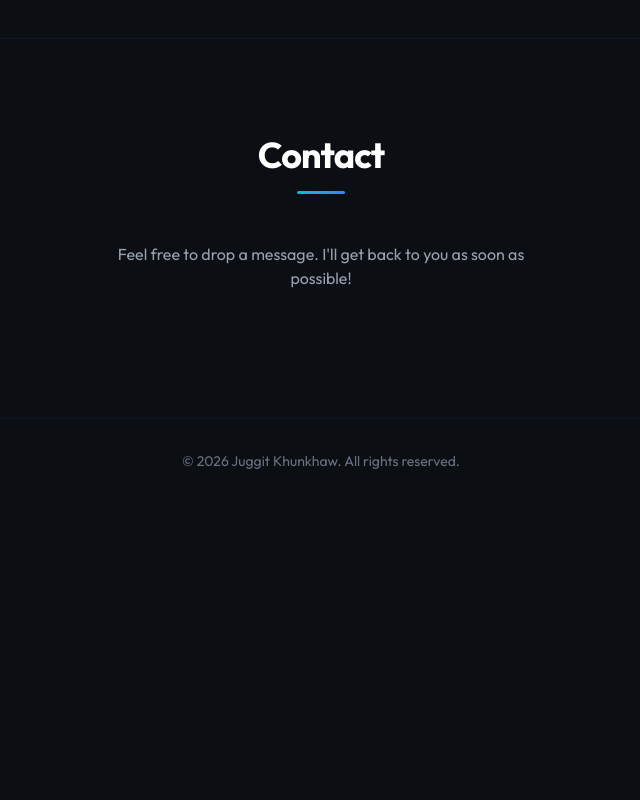
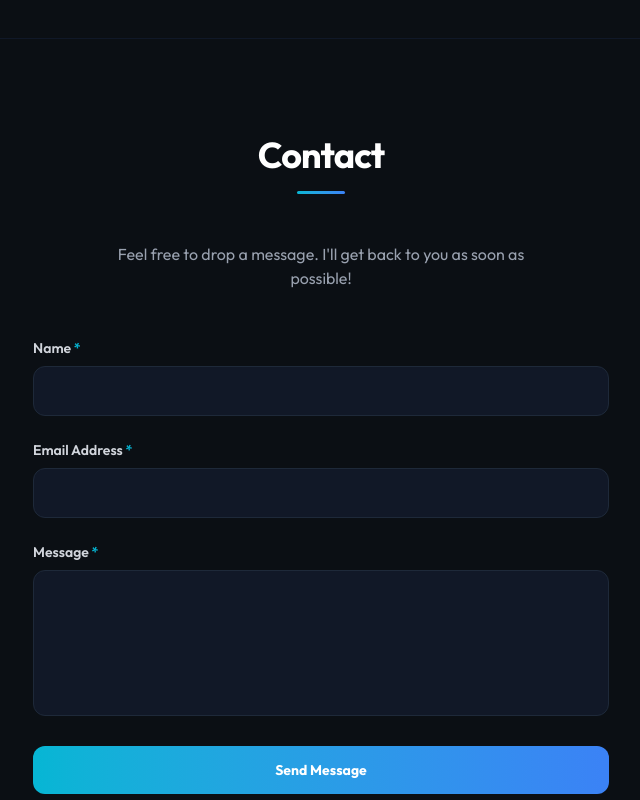
Before and after one commit to Markk2004/Portfolio, a Next.js app: page / in a window 1280 px wide. Shown: the part 2720-3520 px from the top of the page, without its empty margins (319-959 px from the left). Before the commit the page ends 3223 px from the top, so only its background shows below. Built offline with nearby package versions, Linux system fonts and the light colour scheme.

Commit message:
feat: connect bilingual contact form

```diff
--- a/app/page.js
+++ b/app/page.js
@@ -7,6 +7,7 @@ import Hero from '@/components/Hero';
 import About from '@/components/About';
 import Skills from '@/components/Skills';
 import Projects from '@/components/Projects';
+import Contact from '@/components/Contact';
 import Footer from '@/components/Footer';
 import { getLocaleContent } from '@/lib/portfolio-content';
 
@@ -36,26 +37,13 @@ export default function Home() {
         <Header locale={locale} content={content} onLocaleChange={setLocale} />
 
         <main className="flex-1">
-          {/* Accessible focus wrapper after welcome intro completes */}
           <div ref={mainHeadingRef} tabIndex={-1} className="focus:outline-none" aria-label="Main Portfolio Content">
             <Hero content={content} />
           </div>
           <About content={content} />
           <Skills skills={content.skills} content={content} />
           <Projects projects={content.projects} content={content} />
-
-          <section id="contact" className="py-24 border-t border-gray-900 bg-[#0B0F14] px-4 md:px-8">
-            <div className="mx-auto max-w-6xl">
-              <h2 className="text-3xl md:text-4xl font-bold tracking-tight text-white mb-12 text-center">
-                {content.ui.nav.contact}
-                <span className="block w-12 h-[3px] bg-gradient-to-r from-[#06B6D4] to-[#3B82F6] mx-auto mt-4 rounded-full" />
-              </h2>
-              <div className="text-center text-gray-400 mb-8 max-w-md mx-auto">
-                <p>{content.contact.subtitle}</p>
-              </div>
-              {/* Contact Form goes here */}
-            </div>
-          </section>
+          <Contact locale={locale} content={content} />
         </main>
 
         <Footer content={content} />
--- /dev/null
+++ b/components/Contact.js
@@ -0,0 +1,18 @@
+import ContactForm from './ContactForm';
+
+export default function Contact({ locale, content }) {
+  return (
+    <section id="contact" className="py-24 border-t border-gray-900 bg-[#0B0F14] px-4 md:px-8">
+      <div className="mx-auto max-w-6xl">
+        <h2 className="text-3xl md:text-4xl font-bold tracking-tight text-white mb-12 text-center">
+          {content.ui.nav.contact}
+          <span className="block w-12 h-[3px] bg-gradient-to-r from-[#06B6D4] to-[#3B82F6] mx-auto mt-4 rounded-full" />
+        </h2>
+        <div className="text-center text-gray-400 mb-12 max-w-md mx-auto">
+          <p>{content.contact.subtitle}</p>
+        </div>
+        <ContactForm locale={locale} content={content} />
+      </div>
+    </section>
+  );
+}
--- /dev/null
+++ b/components/ContactForm.js
@@ -0,0 +1,190 @@
+'use client';
+
+import { useState } from 'react';
+import { validateContactForm } from '@/lib/validation';
+
+export default function ContactForm({ locale, content }) {
+  const formContent = content.contact.form;
+  const [formData, setFormData] = useState({ name: '', email: '', message: '' });
+  const [errors, setErrors] = useState({});
+  const [isSubmitting, setIsSubmitting] = useState(false);
+  const [submitStatus, setSubmitStatus] = useState(null); // 'success', 'error', or 'rate-limit'
+
+  const handleChange = (e) => {
+    const { name, value } = e.target;
+    setFormData((prev) => ({ ...prev, [name]: value }));
+    if (errors[name]) {
+      setErrors((prev) => ({ ...prev, [name]: '' }));
+    }
+  };
+
+  const handleSubmit = async (e) => {
+    e.preventDefault();
+    setSubmitStatus(null);
+    setIsSubmitting(true);
+
+    const validationErrors = validateContactForm(formData, locale);
+    if (Object.keys(validationErrors).length > 0) {
+      setErrors(validationErrors);
+      setIsSubmitting(false);
+      return;
+    }
+
+    try {
+      const apiUrl = process.env.NEXT_PUBLIC_API_URL || 'http://localhost:8000';
+      const response = await fetch(`${apiUrl}/api/contact`, {
+        method: 'POST',
+        headers: {
+          'Content-Type': 'application/json',
+          'Accept': 'application/json',
+        },
+        body: JSON.stringify({
+          ...formData,
+          locale,
+        }),
+      });
+
+      if (response.status === 201) {
+        setSubmitStatus('success');
+        setFormData({ name: '', email: '', message: '' });
+        setErrors({});
+      } else if (response.status === 422) {
+        const result = await response.json();
+        if (result.errors) {
+          const backendErrors = {};
+          Object.keys(result.errors).forEach((key) => {
+            backendErrors[key] = result.errors[key][0];
+          });
+          setErrors(backendErrors);
+        }
+        setSubmitStatus('error');
+      } else if (response.status === 429) {
+        setSubmitStatus('rate-limit');
+      } else {
+        setSubmitStatus('error');
+      }
+    } catch (err) {
+      console.error(err);
+      setSubmitStatus('error');
+    } finally {
+      setIsSubmitting(false);
+    }
+  };
+
+  return (
+    <form onSubmit={handleSubmit} className="space-y-6 max-w-xl mx-auto" noValidate>
+      {submitStatus && (
+        <div
+          role="status"
+          className={`p-4 rounded-xl text-sm font-semibold border ${
+            submitStatus === 'success'
+              ? 'bg-green-950/30 border-green-800 text-green-400'
+              : submitStatus === 'rate-limit'
+              ? 'bg-amber-950/30 border-amber-800 text-amber-400'
+              : 'bg-red-950/30 border-red-900 text-red-400'
+          }`}
+        >
+          {submitStatus === 'success' && formContent.success}
+          {submitStatus === 'rate-limit' && (locale === 'th' ? 'ส่งข้อความบ่อยเกินไป กรุณารอ 1 นาทีแล้วลองใหม่' : 'Too many requests. Please wait a minute and try again.')}
+          {submitStatus === 'error' && !Object.keys(errors).length && formContent.error}
+          {submitStatus === 'error' && Object.keys(errors).length > 0 && (locale === 'th' ? 'กรุณาแก้ไขข้อผิดพลาดในฟอร์ม' : 'Please correct the errors in the form.')}
+        </div>
+      )}
+
+      <div>
+        <label htmlFor="contact-name" className="block text-sm font-semibold text-gray-300 mb-2">
+          {formContent.name} <span className="text-[#06B6D4]">*</span>
+        </label>
+        <input
+          type="text"
+          id="contact-name"
+          name="name"
+          value={formData.name}
+          onChange={handleChange}
+          aria-invalid={errors.name ? 'true' : 'false'}
+          aria-describedby={errors.name ? 'name-error' : undefined}
+          className={`w-full bg-[#111827] border rounded-xl px-4 py-3 text-white focus:border-[#06B6D4] focus:ring-1 focus:ring-[#06B6D4] transition-all outline-none ${
+            errors.name ? 'border-red-900 focus:border-red-700' : 'border-gray-800'
+          }`}
+          disabled={isSubmitting}
+          required
+        />
+        {errors.name && (
+          <p id="name-error" className="text-xs text-red-400 mt-2 font-medium" role="alert">
+            {errors.name}
+          </p>
+        )}
+      </div>
+
+      <div>
+        <label htmlFor="contact-email" className="block text-sm font-semibold text-gray-300 mb-2">
+          {formContent.email} <span className="text-[#06B6D4]">*</span>
+        </label>
+        <input
+          type="email"
+          id="contact-email"
+          name="email"
+          value={formData.email}
+          onChange={handleChange}
+          aria-invalid={errors.email ? 'true' : 'false'}
+          aria-describedby={errors.email ? 'email-error' : undefined}
+          className={`w-full bg-[#111827] border rounded-xl px-4 py-3 text-white focus:border-[#06B6D4] focus:ring-1 focus:ring-[#06B6D4] transition-all outline-none ${
+            errors.email ? 'border-red-900 focus:border-red-700' : 'border-gray-800'
+          }`}
+          disabled={isSubmitting}
+          required
+        />
+        {errors.email && (
+          <p id="email-error" className="text-xs text-red-400 mt-2 font-medium" role="alert">
+            {errors.email}
+          </p>
+        )}
+      </div>
+
+      <div>
+        <label htmlFor="contact-message" className="block text-sm font-semibold text-gray-300 mb-2">
+          {formContent.message} <span className="text-[#06B6D4]">*</span>
+        </label>
+        <textarea
+          id="contact-message"
+          name="message"
+          rows="5"
+          value={formData.message}
+          onChange={handleChange}
+          aria-invalid={errors.message ? 'true' : 'false'}
+          aria-describedby={errors.message ? 'message-error' : undefined}
+          className={`w-full bg-[#111827] border rounded-xl px-4 py-3 text-white focus:border-[#06B6D4] focus:ring-1 focus:ring-[#06B6D4] transition-all outline-none resize-none ${
+            errors.message ? 'border-red-900 focus:border-red-700' : 'border-gray-800'
+          }`}
+          disabled={isSubmitting}
+          required
+        />
+        {errors.message && (
+          <p id="message-error" className="text-xs text-red-400 mt-2 font-medium" role="alert">
+            {errors.message}
+          </p>
+        )}
+      </div>
+
+      <div>
+        <button
+          type="submit"
+          disabled={isSubmitting}
+          className="w-full py-3.5 px-6 rounded-xl font-bold text-sm text-white bg-gradient-to-r from-[#06B6D4] to-[#3B82F6] hover:shadow-lg hover:shadow-[#06B6D420] active:scale-[0.98] transition-all disabled:opacity-50 disabled:pointer-events-none cursor-pointer flex items-center justify-center"
+        >
+          {isSubmitting ? (
+            <>
+              <svg className="animate-spin -ml-1 mr-3 h-5 w-5 text-white" fill="none" viewBox="0 0 24 24">
+                <circle className="opacity-25" cx="12" cy="12" r="10" stroke="currentColor" strokeWidth="4" />
+                <path className="opacity-75" fill="currentColor" d="M4 12a8 8 0 018-8V0C5.373 0 0 5.373 0 12h4zm2 5.291A7.962 7.962 0 014 12H0c0 3.042 1.135 5.824 3 7.938l3-2.647z" />
+              </svg>
+              {formContent.sending}
+            </>
+          ) : (
+            formContent.submit
+          )}
+        </button>
+      </div>
+    </form>
+  );
+}
--- /dev/null
+++ b/lib/validation.js
@@ -0,0 +1,33 @@
+import { getLocaleContent } from './portfolio-content';
+
+export function validateContactForm(values, locale = 'en') {
+  const errors = {};
+  const content = getLocaleContent(locale);
+  const validationMsgs = content.contact.form.validation;
+
+  // Name validation
+  if (!values.name || values.name.trim() === '') {
+    errors.name = validationMsgs.nameRequired;
+  } else if (values.name.length > 120) {
+    errors.name = validationMsgs.nameLength;
+  }
+
+  // Email validation
+  const emailRegex = /^[^\s@]+@[^\s@]+\.[^\s@]+$/;
+  if (!values.email || values.email.trim() === '') {
+    errors.email = validationMsgs.emailRequired;
+  } else if (!emailRegex.test(values.email)) {
+    errors.email = validationMsgs.emailInvalid;
+  } else if (values.email.length > 255) {
+    errors.email = validationMsgs.emailLength;
+  }
+
+  // Message validation
+  if (!values.message || values.message.trim() === '') {
+    errors.message = validationMsgs.messageRequired;
+  } else if (values.message.length > 5000) {
+    errors.message = validationMsgs.messageLength;
+  }
+
+  return errors;
+}
```
Also changed, not shown: 2 other files (tests, documents, lock files or other folders).
